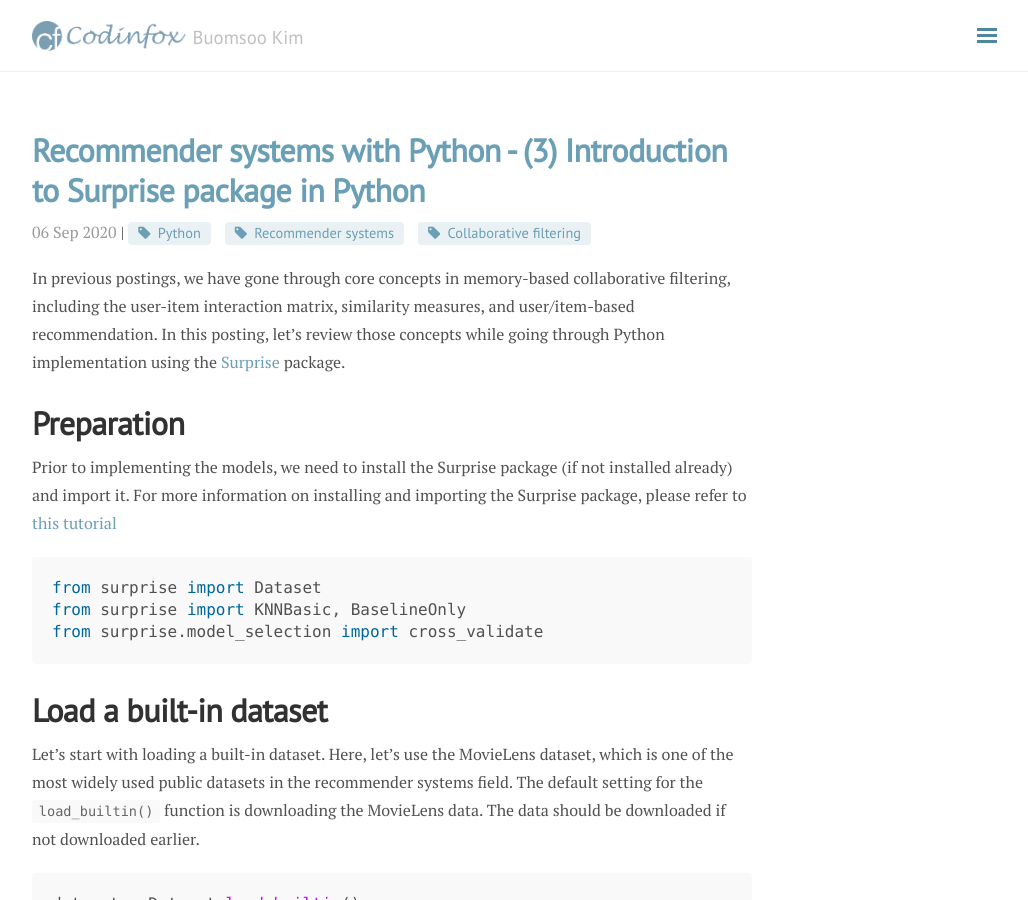
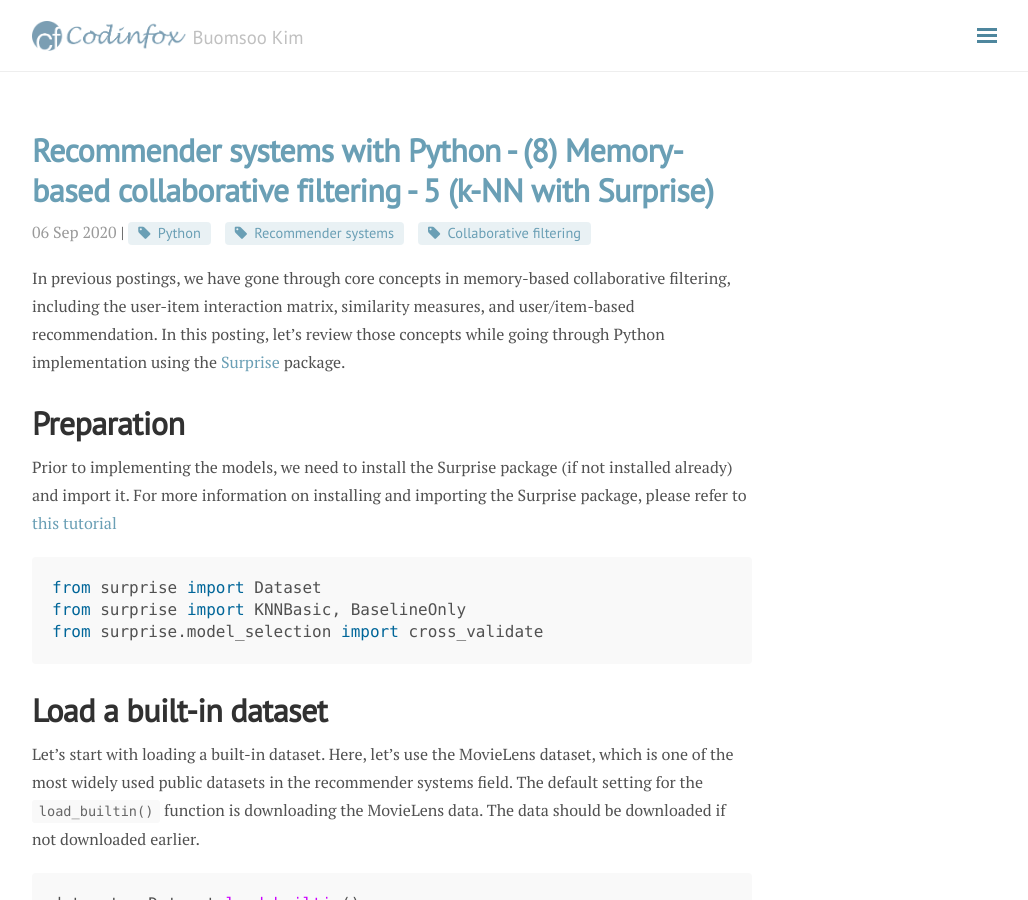
Before and after one commit to buomsoo-kim/buomsoo-kim.github.io, a Jekyll site: the page built from _posts/2020-09-06-Recommender-systems-collab-filtering-8.md.md, in a window 1280 px wide and 900 px high. Shown: the whole window, without its empty margins (248-1276 px from the left). Built offline with Jekyll 4.4.1, drawn with Linux system fonts in a browser that asks for light colours; nearby versions of some CDN libraries; comment, search, counter and statistics services are not loaded.

Commit message:
Update 2020-09-06-Recommender-systems-collab-filtering-8.md.md

```diff
--- a/_posts/2020-09-06-Recommender-systems-collab-filtering-8.md.md
+++ b/_posts/2020-09-06-Recommender-systems-collab-filtering-8.md.md
@@ -1,6 +1,6 @@
 ---
 layout: post
-title: Recommender systems with Python - (3) Introduction to Surprise package in Python
+title: Recommender systems with Python - (8) Memory-based collaborative filtering - 5 (k-NN with Surprise)
 category: Recommender systems
 tags: [Python, Recommender systems, Collaborative filtering]
 ---
```
